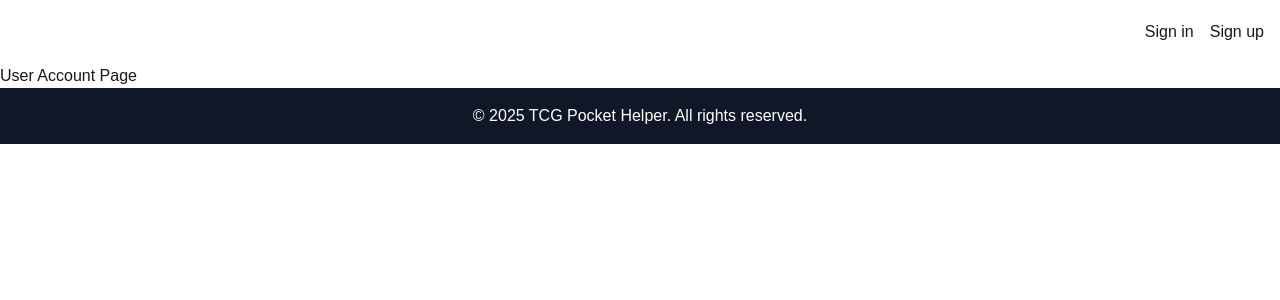
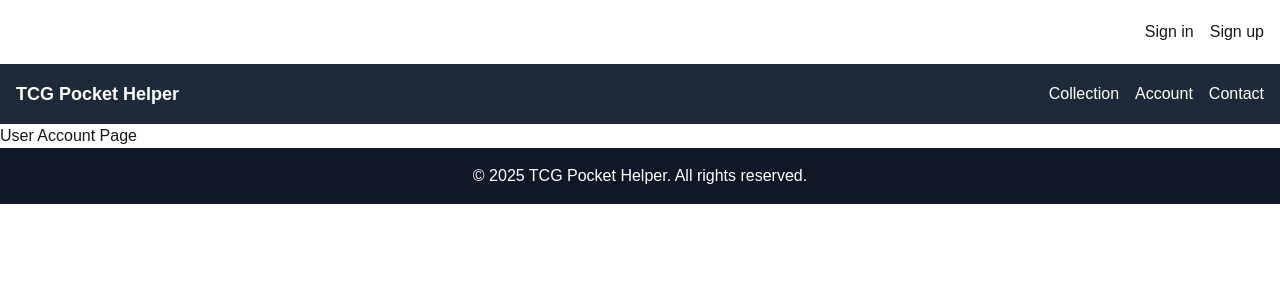
Before and after one commit to AlexGibby2000/tcg-pocket-helper, a Next.js app: page /account in a window 1280 px wide. Shown: the top 300 px of the page. Built offline with nearby package versions, Linux system fonts and the light colour scheme; no server answers.

Commit message:
Updated Navbar and layout

```diff
--- a/src/app/components/Navbar.tsx
+++ b/src/app/components/Navbar.tsx
@@ -5,24 +5,22 @@ const Navbar = () => {
     <nav className="bg-gray-800 text-white p-4">
       <div className="container mx-auto flex justify-between items-center">
         <div className="text-lg font-bold">
-          <Link href="/">
-            <a>TCG Pocket Helper</a>
-          </Link>
+          <Link href="/">TCG Pocket Helper</Link>
         </div>
         <ul className="flex space-x-4">
           <li>
-            <Link href="/about">
-              <a className="hover:text-gray-400">About</a>
+            <Link href="/browse">
+              <button className="hover:text-gray-400">Collection</button>
             </Link>
           </li>
           <li>
-            <Link href="/features">
-              <a className="hover:text-gray-400">Features</a>
+            <Link href="/account">
+              <button className="hover:text-gray-400">Account</button>
             </Link>
           </li>
           <li>
             <Link href="/contact">
-              <a className="hover:text-gray-400">Contact</a>
+              <button className="hover:text-gray-400">Contact</button>
             </Link>
           </li>
         </ul>
--- a/src/app/layout.tsx
+++ b/src/app/layout.tsx
@@ -8,6 +8,7 @@ import {
   UserButton,
 } from "@clerk/nextjs";
 import Footer from "./components/Footer";
+import Navbar from "./components/Navbar";
 import { Geist, Geist_Mono } from "next/font/google";
 import "./globals.css";
 
@@ -46,6 +47,7 @@ export default function RootLayout({
               <UserButton />
             </SignedIn>
           </header>
+          <Navbar />
           {children}
           <Footer />
         </body>
```
